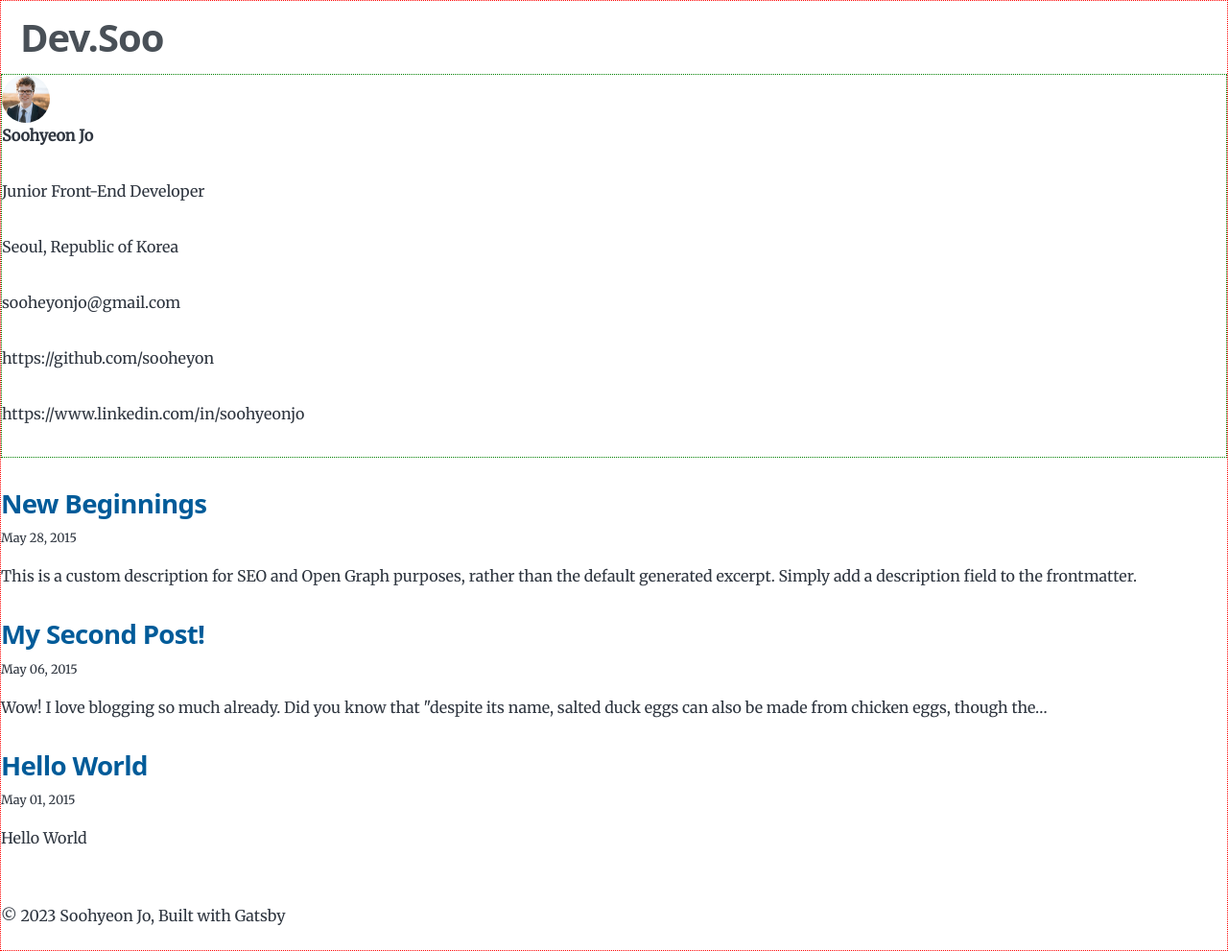
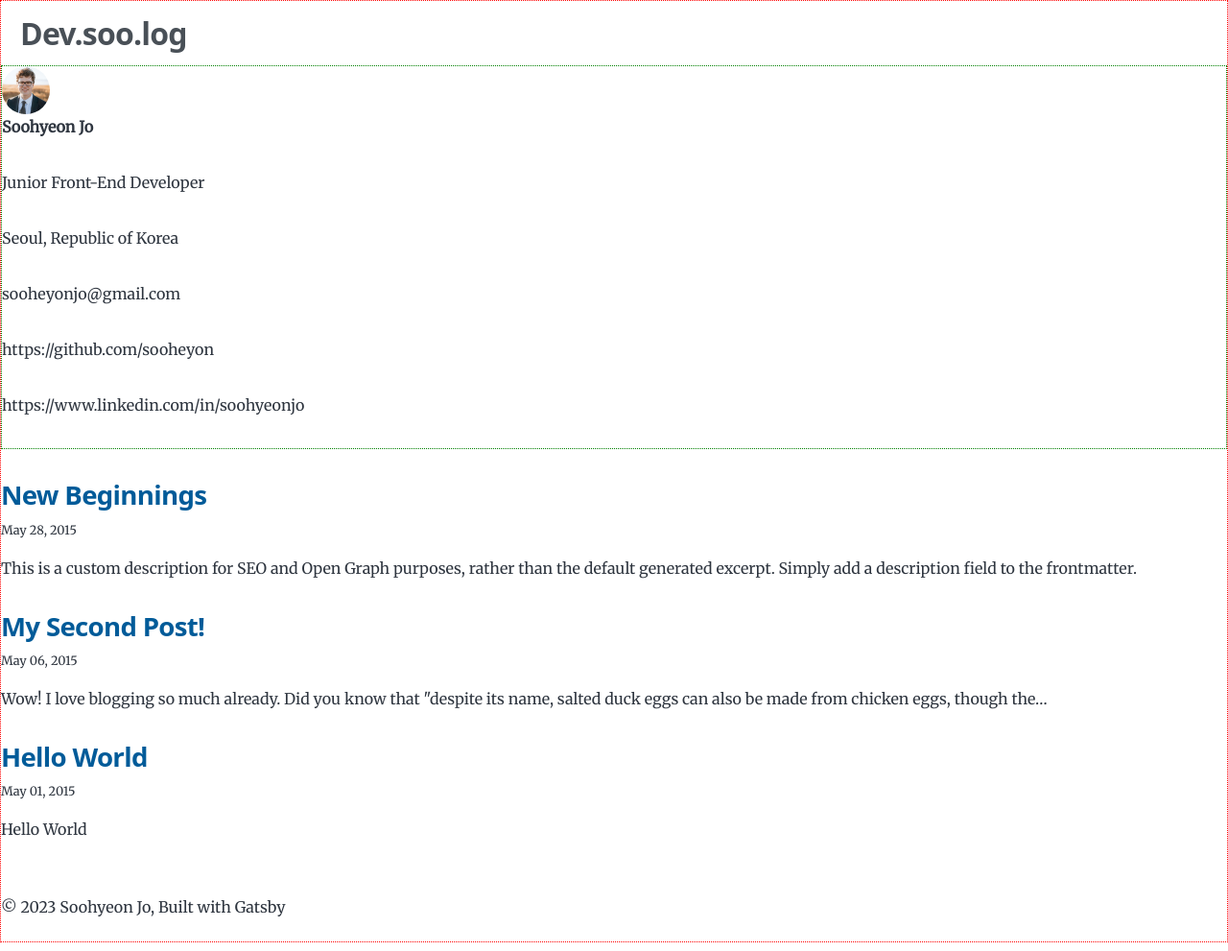
Before and after one commit to soohyn/gatsby-blog, a Gatsby site: page / in a window 1280 px wide. Shown: the whole page at 96% size. Built offline with nearby package versions, Linux system fonts and the light colour scheme; Gatsby itself is replaced by a stand-in of ours.

Commit message:
헤더 타이틀 수정

```diff
--- a/gatsby-config.js
+++ b/gatsby-config.js
@@ -9,7 +9,7 @@
  */
 module.exports = {
   siteMetadata: {
-    title: `Dev.Soo`,
+    title: `Dev.soo.log`,
     author: {
       name: `Soohyeon Jo`,
       summary: `Junior Front-End Developer`,
--- a/src/components/Header/index.tsx
+++ b/src/components/Header/index.tsx
@@ -34,7 +34,7 @@ const HeaderStyled = styled.header`
 
     &.left {
       h1.header-title {
-        font-size: 2.5em;
+        font-size: 2em;
         font-weight: 700;
         color: #495057;
         padding: 0px;
--- a/src/configs/bio.ts
+++ b/src/configs/bio.ts
@@ -1,5 +1,5 @@
 export default {
-  title: "Dev.Soo",
+  title: "Dev.soo.log",
   description: "Junior Front-End Developer Blog",
   author: "Soohyeon Jo",
   profileImage: "", //!
--- a/src/pages/index.tsx
+++ b/src/pages/index.tsx
@@ -4,6 +4,7 @@ import { Link, graphql } from "gatsby"
 import Bio from "../components/Bio"
 import Layout from "../components/Layout"
 import Seo from "../components/Seo"
+import { bio } from "../configs"
 
 interface BlogIndexProps {
   data: any
@@ -11,7 +12,8 @@ interface BlogIndexProps {
 }
 
 const BlogIndex = ({ data, location }: BlogIndexProps) => {
-  const siteTitle = data.site.siteMetadata?.title || `Title`
+  const siteTitle = bio.title || `Title`
+
   const posts = data.allMarkdownRemark.nodes
 
   if (posts.length === 0) {
```
